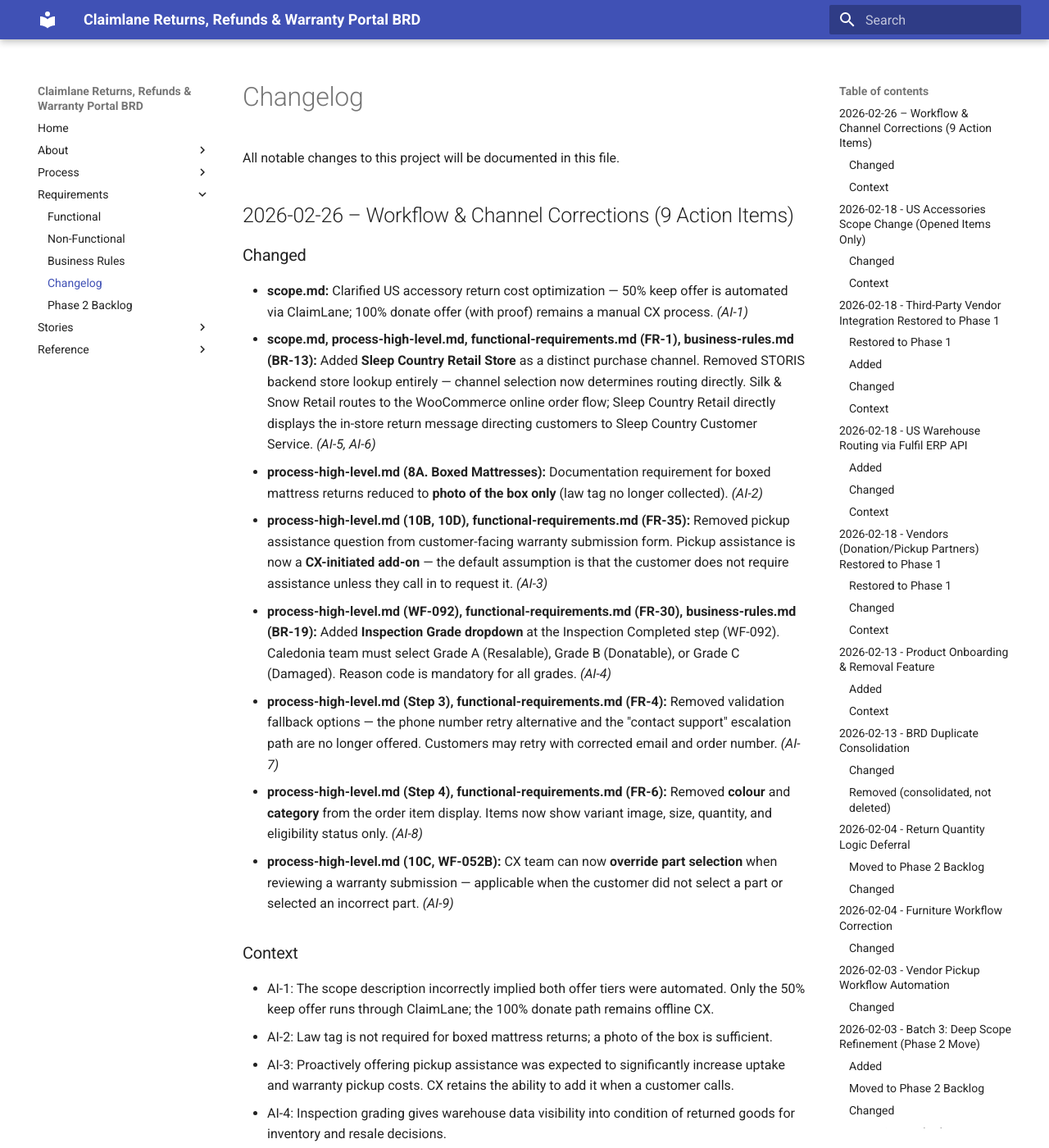
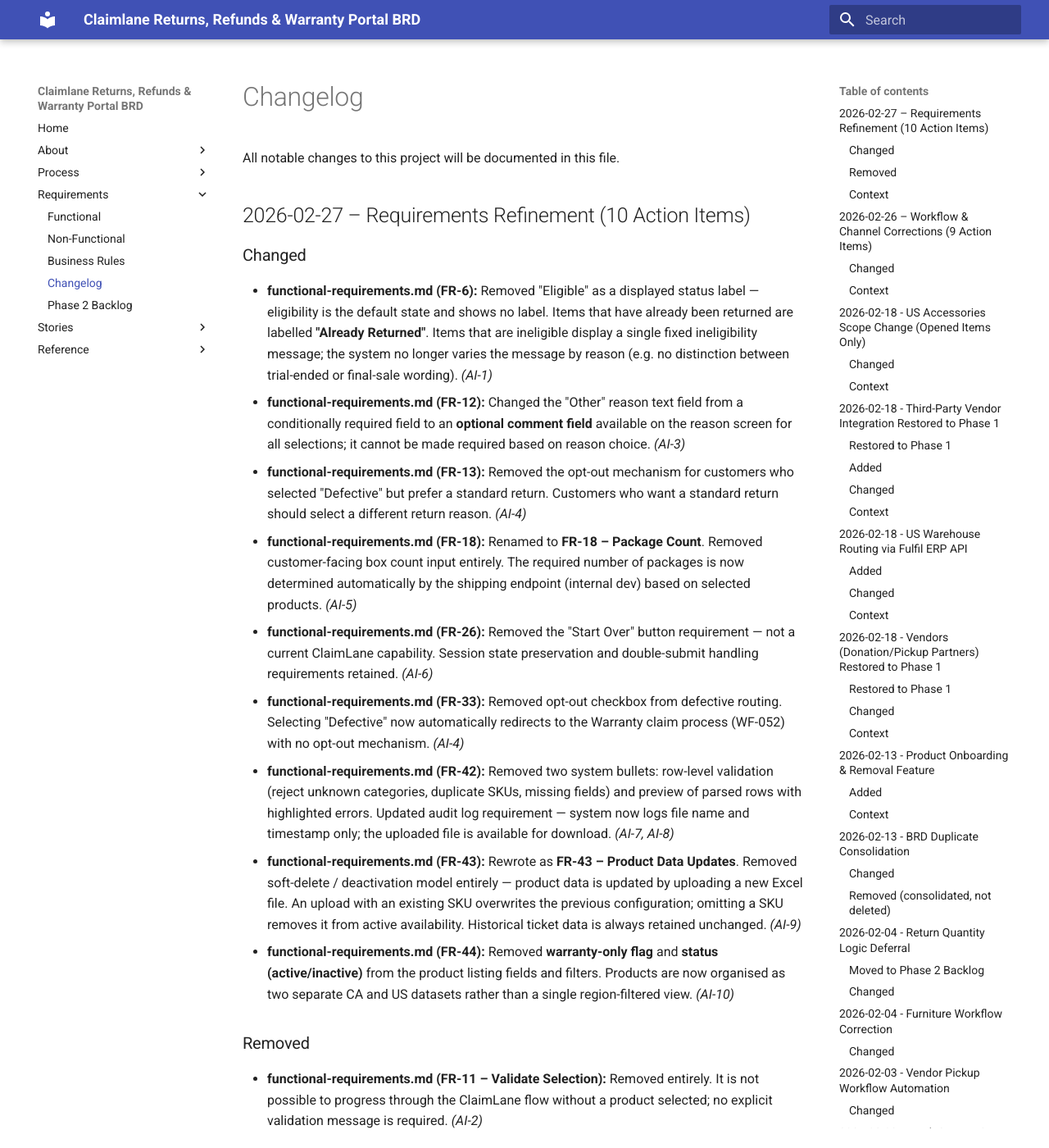
Before and after one commit to charanbobby/ClaimLaneRequirementsRepo, an MkDocs documentation site: the page built from brd/changelog.md, in a window 1280 px wide and 1400 px high. Shown: the whole window at 82% size. Built offline with MkDocs 1.6.1 and Material for MkDocs 9.7.7, drawn with Linux system fonts in a browser that asks for light colours; comment, search, counter and statistics services are not loaded; some of the changed text lies outside the part shown.

Commit message:
Update brd changelog and functional requirements

```diff
--- a/brd/changelog.md
+++ b/brd/changelog.md
@@ -1,6 +1,39 @@
 # Changelog
 
 All notable changes to this project will be documented in this file.
+
+## 2026-02-27 – Requirements Refinement (10 Action Items)
+
+### Changed
+
+- **functional-requirements.md (FR-6):** Removed "Eligible" as a displayed status label — eligibility is the default state and shows no label. Items that have already been returned are labelled **"Already Returned"**. Items that are ineligible display a single fixed ineligibility message; the system no longer varies the message by reason (e.g. no distinction between trial-ended or final-sale wording). *(AI-1)*
+- **functional-requirements.md (FR-12):** Changed the "Other" reason text field from a conditionally required field to an **optional comment field** available on the reason screen for all selections; it cannot be made required based on reason choice. *(AI-3)*
+- **functional-requirements.md (FR-13):** Removed the opt-out mechanism for customers who selected "Defective" but prefer a standard return. Customers who want a standard return should select a different return reason. *(AI-4)*
+- **functional-requirements.md (FR-18):** Renamed to **FR-18 – Package Count**. Removed customer-facing box count input entirely. The required number of packages is now determined automatically by the shipping endpoint (internal dev) based on selected products. *(AI-5)*
+- **functional-requirements.md (FR-26):** Removed the "Start Over" button requirement — not a current ClaimLane capability. Session state preservation and double-submit handling requirements retained. *(AI-6)*
+- **functional-requirements.md (FR-33):** Removed opt-out checkbox from defective routing. Selecting "Defective" now automatically redirects to the Warranty claim process (WF-052) with no opt-out mechanism. *(AI-4)*
+- **functional-requirements.md (FR-42):** Removed two system bullets: row-level validation (reject unknown categories, duplicate SKUs, missing fields) and preview of parsed rows with highlighted errors. Updated audit log requirement — system now logs file name and timestamp only; the uploaded file is available for download. *(AI-7, AI-8)*
+- **functional-requirements.md (FR-43):** Rewrote as **FR-43 – Product Data Updates**. Removed soft-delete / deactivation model entirely — product data is updated by uploading a new Excel file. An upload with an existing SKU overwrites the previous configuration; omitting a SKU removes it from active availability. Historical ticket data is always retained unchanged. *(AI-9)*
+- **functional-requirements.md (FR-44):** Removed **warranty-only flag** and **status (active/inactive)** from the product listing fields and filters. Products are now organised as two separate CA and US datasets rather than a single region-filtered view. *(AI-10)*
+
+### Removed
+
+- **functional-requirements.md (FR-11 – Validate Selection):** Removed entirely. It is not possible to progress through the ClaimLane flow without a product selected; no explicit validation message is required. *(AI-2)*
+
+### Context
+
+- AI-1: "Eligible" as an explicit label adds noise — it is the default state. A single fixed ineligibility message avoids exposing internal business logic (trial windows, final sale flags) to customers.
+- AI-2: The platform prevents progression without a selection; the requirement was redundant.
+- AI-3: The vendor platform supports an optional comment field but cannot enforce it conditionally based on the selected reason.
+- AI-4: Building a systematic opt-out flow was determined to be too complex. Customers who want a standard return should select a different reason; this is sufficient guidance.
+- AI-5: Jason (Internal Dev) will deliver the package count via the shipping endpoint based on selected products; customer input is no longer needed.
+- AI-6: "Start Over" is not a current ClaimLane UI capability.
+- AI-7: Row-level validation preview is not something the vendor platform does.
+- AI-8: Vendor platform logs file name and timestamp only; the file itself is downloadable.
+- AI-9: The vendor platform does not support soft-delete or active/inactive product states. Product management is upload-based (overwrite or add).
+- AI-10: The vendor platform does not have active/inactive product states. The "warranty-only flag" concept is not supported. Region is represented as two separate datasets (CA / US), not a column filter.
+
+---
 
 ## 2026-02-26 – Workflow & Channel Corrections (9 Action Items)
 
```
Also changed, not shown: brd/functional-requirements.md (+9 -17 lines).
